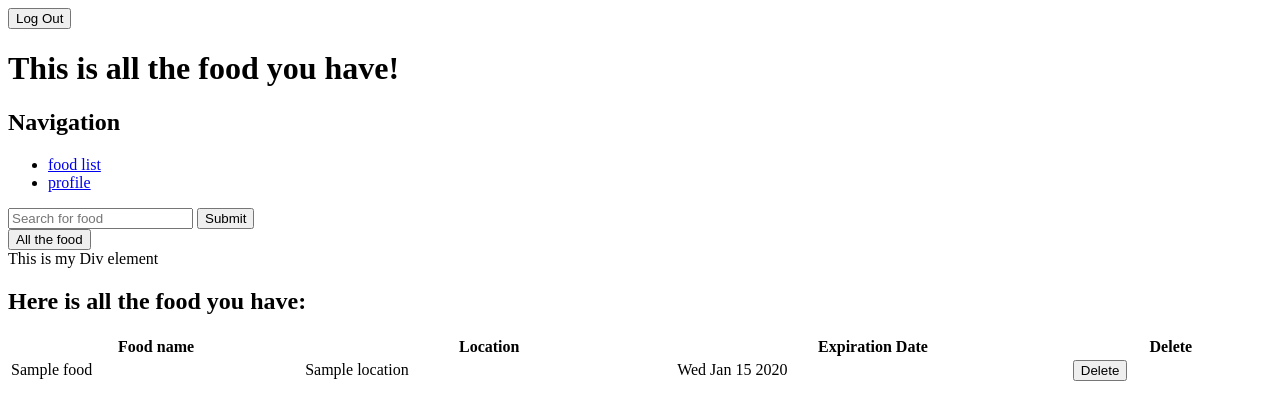
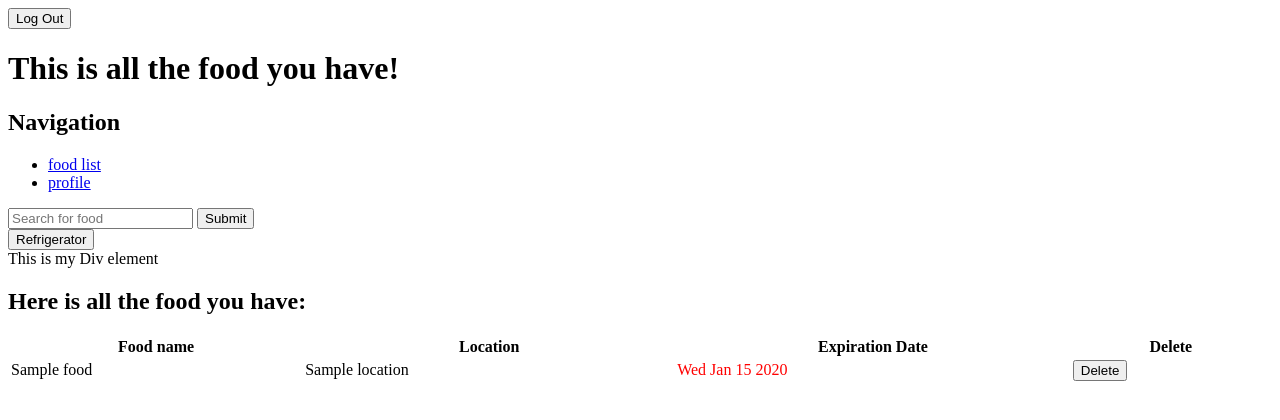
Before and after one commit to aausen/food-exp, a Flask app: page / in a window 1280 px wide. Shown: the top 420 px of the page. Run offline with Flask 2, Linux system fonts and the light colour scheme; a user stored in the database is signed in; tables that the repository leaves empty hold one stand-in row (values such as "Sample post").

Commit message:
added second half of fridge funct

```diff
--- a/static/homepage.js
+++ b/static/homepage.js
@@ -38,8 +38,10 @@
     let tdata = document.querySelectorAll('td');
     let x = 1
     const locArray = [];
+    const locObjs = [];
     while (x < tdata.length){
         let loc = tdata[x].innerHTML;
+        locObjs.push(tdata[x]);
         locArray.push(loc);
         x = x + 4;
         console.log(locArray);
@@ -47,8 +49,11 @@
 
     let count = 0;
     for (let loc of locArray){
-        if(loc === "Refrigerator")
+        if(loc !== "Refrigerator"){
+            locObjs[count].style.display = "none";
+        }
 
+        counter ++
     }
 
 
--- a/templates/homepage.html
+++ b/templates/homepage.html
@@ -40,7 +40,7 @@
     </form>
 </div>
 
-<button onclick="showAll()">All the food</button>
+<button onclick="showFridge()">Refrigerator</button>
 <div id="myDiv">
     This is my Div element
 </div>
```
